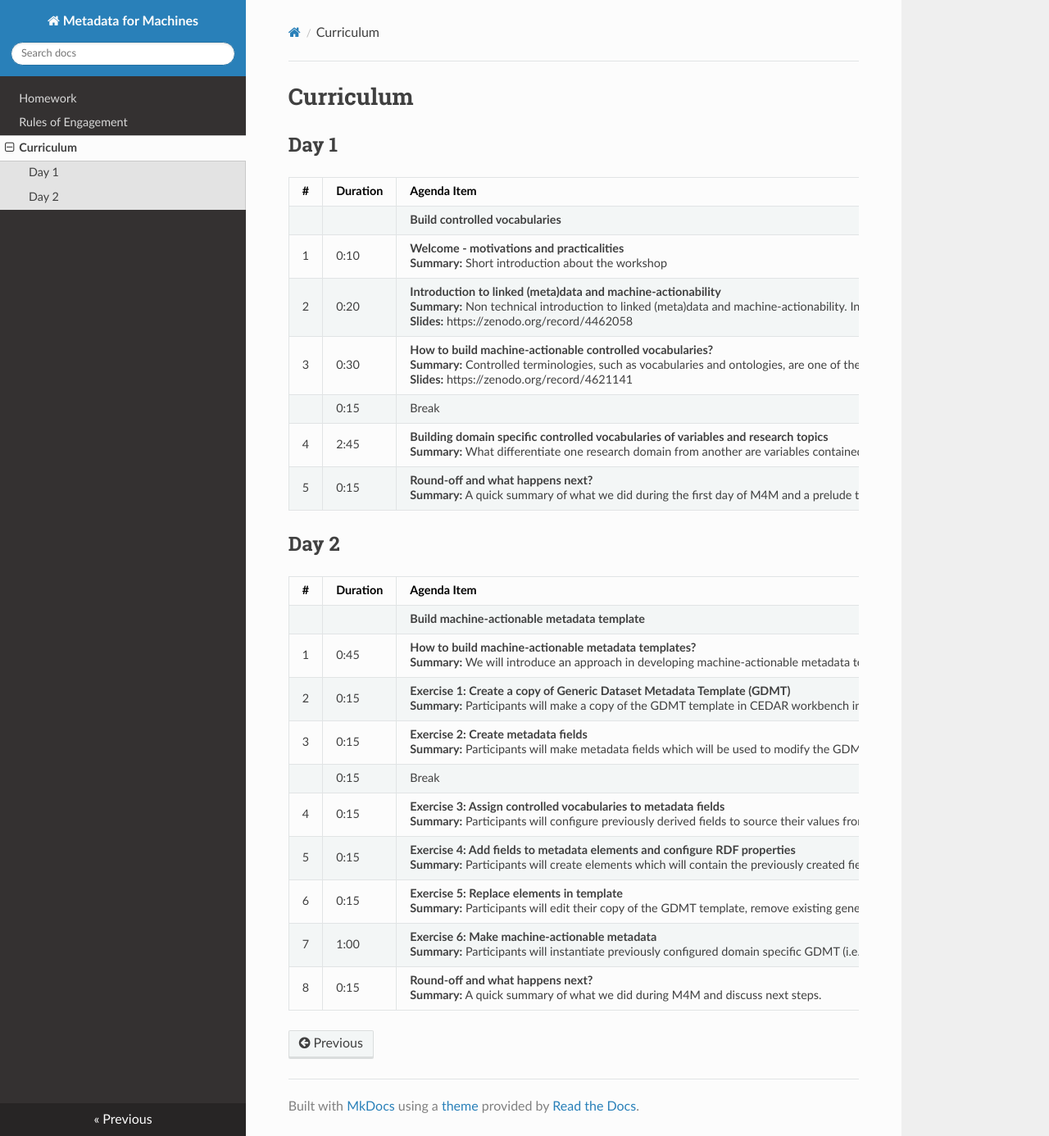
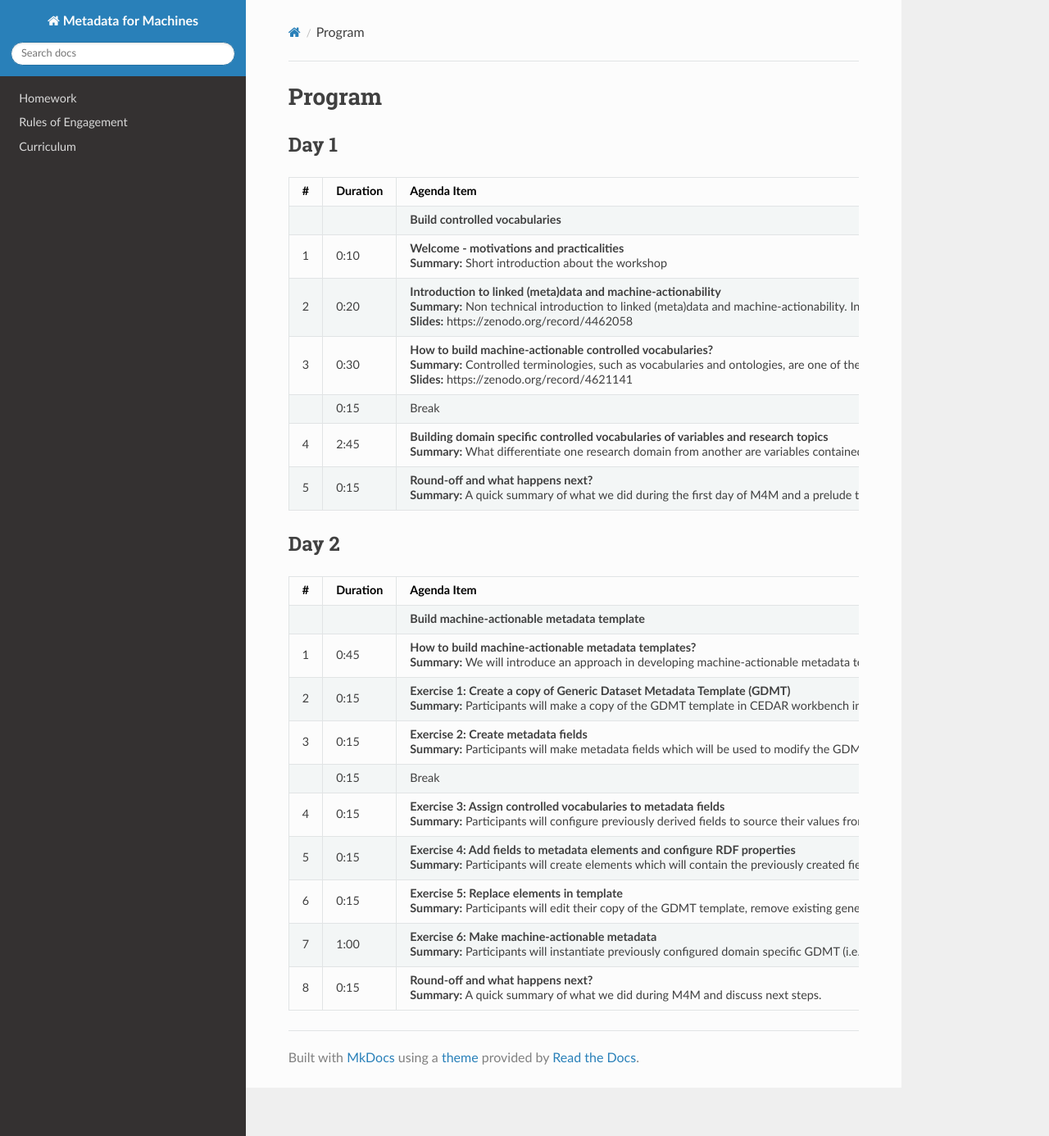
Before and after one commit to Hannah-DK/M4M-DK, an MkDocs documentation site: the page built from docs/Program.md, in a window 1280 px wide and 1386 px high. Shown: the whole window at 82% size. Built offline with MkDocs 1.6.1, drawn with Linux system fonts in a browser that asks for light colours; nearby versions of some CDN libraries.

Commit message:
Update and rename Curriculum.md to Program.md

```diff
--- a/docs/Curriculum.md
+++ b/docs/Program.md
@@ -1,4 +1,4 @@
-# Curriculum
+# Program
 
 ## Day 1
 | #   | Duration   | Agenda Item                                                                                                            |
```
